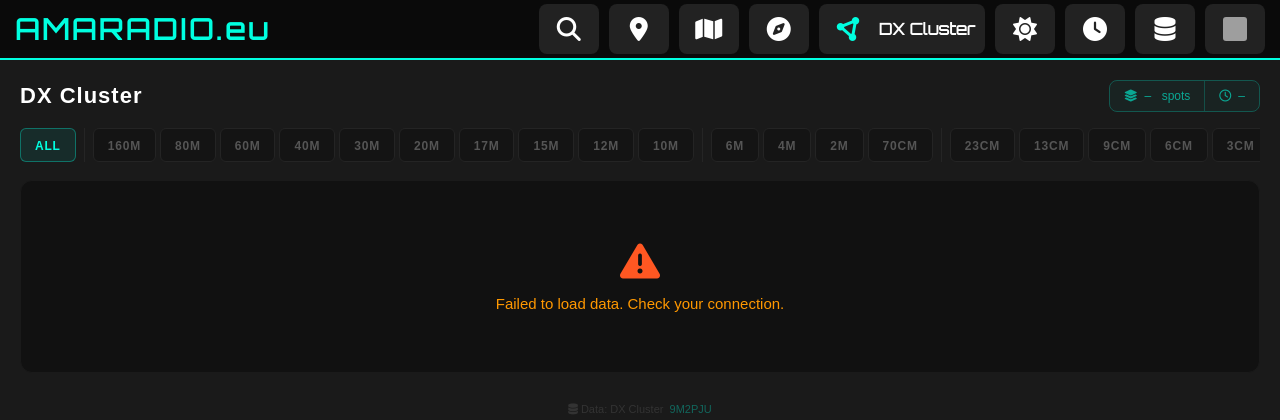
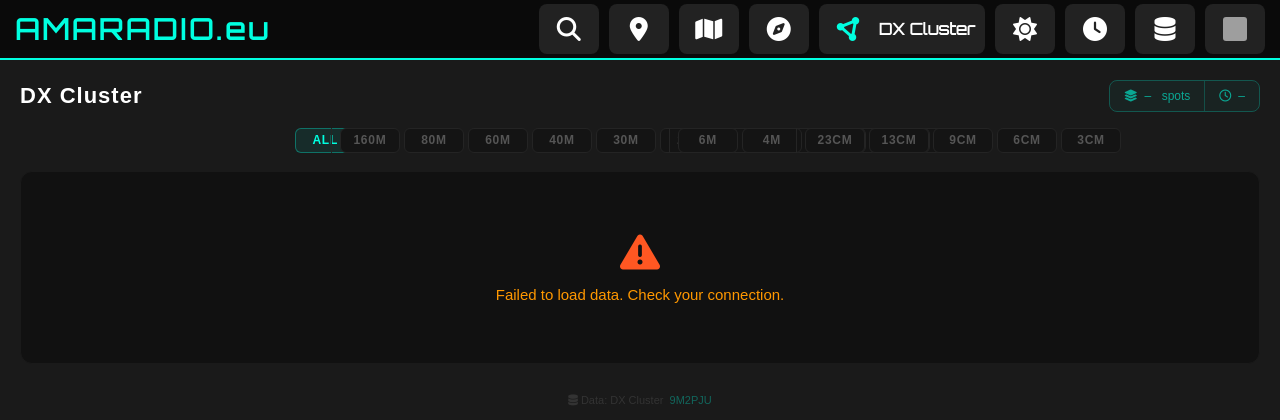
Before and after one commit to ondrahladik/AmaRadio.eu, a PHP site: page /cluster in a window 1280 px wide. Shown: the top 420 px of the page. Run offline with PHP 8.4, Linux system fonts and the light colour scheme; grey boxes are pictures that could not be loaded.

Commit message:
Refactor cluster layout and band button styles
Make cluster controls more compact and consistent: set container to fit-content, center it, and prevent wrapping. Adjust .band-group alignment and remove its flex:1. Convert .band-btn from flexible to fixed sizing (flex: 0 0 60px), reduce height/line-height to 25px, remove extra padding, and center content with flexbox. Remove duplicated/obsolete .band-btn block and drop the .age-tag and related age color classes. Also tweak responsive override to remove fixed height/line-height. These changes simplify styling and produce tighter, more predictable button/layout behavior.

```diff
--- a/assets/css/cluster.css
+++ b/assets/css/cluster.css
@@ -79,13 +79,15 @@
   display: flex;
   align-items: stretch;
   gap: 6px;
-  width: 100%;
+  width: fit-content;
+  flex-wrap: nowrap;
+  margin: 0 auto;
 }
 
 .band-group {
   display: flex;
-  flex: 1;
   gap: 4px;
+  align-items: stretch;
 }
 
 .band-sep {
@@ -97,11 +99,11 @@
 }
 
 .band-btn {
-  flex: 1;
+  flex: 0 0 60px;
   background: #141414;
   border: 1px solid #242424;
   color: #555;
-  padding: 0 8px;
+  padding: 0;
   border-radius: 6px;
   font-size: 12px;
   font-weight: bold;
@@ -110,30 +112,14 @@
   transition: all 0.15s;
   text-transform: uppercase;
   font-family: inherit;
-  height: 34px;
-  line-height: 34px;
+  height: 25px;
+  line-height: 25px;
   touch-action: manipulation;
   white-space: nowrap;
   text-align: center;
-}
-
-.band-btn {
-  background: #141414;
-  border: 1px solid #242424;
-  color: #555;
-  padding: 0 14px;
-  border-radius: 6px;
-  font-size: 12px;
-  font-weight: bold;
-  letter-spacing: 0.8px;
-  cursor: pointer;
-  transition: all 0.15s;
-  text-transform: uppercase;
-  font-family: inherit;
-  height: 34px;
-  line-height: 34px;
-  touch-action: manipulation;
-  white-space: nowrap;
+  display: flex;
+  align-items: center;
+  justify-content: center;
 }
 
 .band-btn:hover {
@@ -243,21 +229,6 @@
   font-variant-numeric: tabular-nums;
 }
 
-.age-tag {
-  font-size: 11px;
-  font-variant-numeric: tabular-nums;
-  padding: 2px 7px;
-  border-radius: 4px;
-  font-weight: bold;
-  letter-spacing: 0.3px;
-  display: inline-block;
-}
-
-.age-fresh  { color: #00ffe0; background: #00ffe012; }
-.age-recent { color: #8bc34a; background: #8bc34a12; }
-.age-old    { color: #ffb300; background: #ffb30012; }
-.age-stale  { color: #555;    background: #55555512; }
-
 .callsign {
   text-decoration: none;
   font-weight: bold;
@@ -349,7 +320,7 @@
 
   .split-btn-time { padding: 7px 10px; font-size: 11px; gap: 5px; }
 
-  .band-btn { padding: 0 10px; font-size: 11px; height: 36px; line-height: 36px; }
+  .band-btn { padding: 0 10px; font-size: 11px; }
 
   .cluster-table thead th,
   .cluster-table td { padding: 8px 10px; }
```
